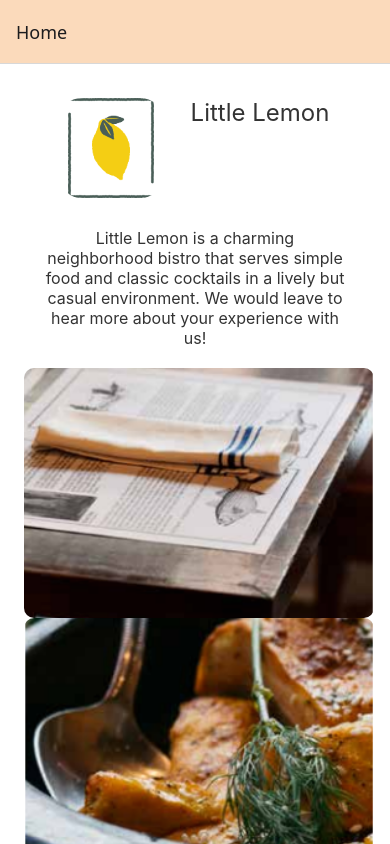
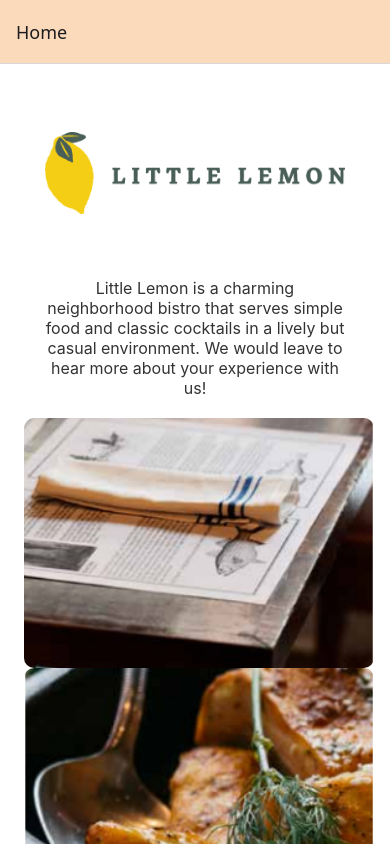
Before and after one commit to joktz/little-lemon-practice, a React Native app: screen /Welcome in a window 390 px wide. Built offline with nearby package versions, Linux system fonts and the light colour scheme.

Commit message:
Style: Adjusted logo size on welcome screen.

```diff
--- a/App.tsx
+++ b/App.tsx
@@ -22,6 +22,7 @@ export default function App() {
             name='Welcome'
             component={WelcomeScreen}
           />
+          <Stack.Screen name='Login' component={LoginScreen} />
           <Stack.Screen name='Menu' component={MenuItems} />
         </Stack.Navigator>
       </NavigationContainer>
--- a/components/WelcomeScreen.js
+++ b/components/WelcomeScreen.js
@@ -11,14 +11,10 @@ export default function WelcomeScreen() {
         <View style={welcomeStyles.headerWrapper}>
             <Image resizeMode='contain'
                 style={welcomeStyles.logo}
-                source={require('../img/LittleLemonLogo2.png')}
+                source={require('../img/LittleLemonLogo.png')}
                 accessible={true}
-                accessibilityLabel='Little Lemon Logo' />
-            <Text style={[welcomeStyles.headerText, colorScheme === 'light' ?
-                {color: '#333333'} : {color: '#EDEFEE'}
-            ]}>
-                Little Lemon
-            </Text>
+                accessibilityLabel='Little Lemon Logo'
+            />
         </View>
         <Text style={[welcomeStyles.description, colorScheme === 'light' ?
                 {color: '#333333'} : {color: '#EDEFEE'}]}>
@@ -52,6 +48,7 @@ const welcomeStyles = StyleSheet.create({
     container:{
         flex: 1,
         padding: 24,
+        backgroundColor: '#333333',
     },
     headerText: {
         fontSize: 24,
@@ -66,8 +63,8 @@ const welcomeStyles = StyleSheet.create({
         color: 'white',
     },
     logo: {
-        height: 100,
-        width: 100,
+        height: 150,
+        width: 300,
         borderRadius: 20,
     },
     image: {
```
